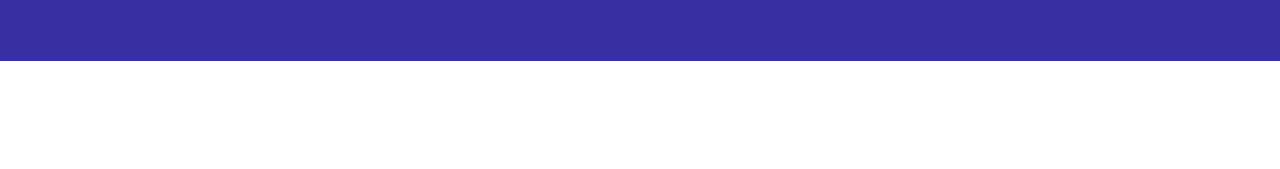
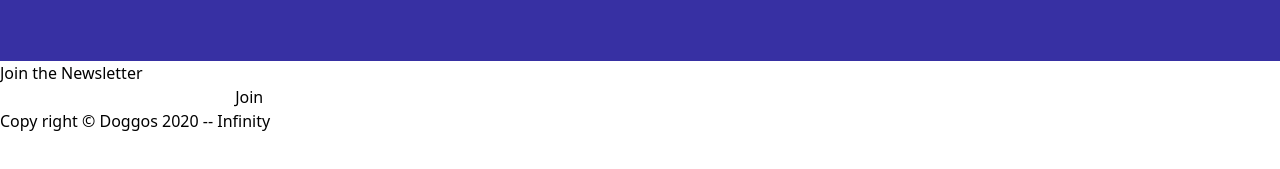
Before and after one commit to Annie-Huang/tailwind-site, a website: page index.html in a window 1280 px wide. Shown: the part 629-798 px from the top of the page. Drawn offline with nearby package versions, Linux system fonts and the light colour scheme.

Commit message:
Markup for footer

```diff
--- a/index.html
+++ b/index.html
@@ -66,6 +66,21 @@
 
 
 <!--footer + newletter ==================================================================== -->
+<div>
+  <!-- left-->
+  <div>
+    <h3>Join the Newsletter</h3>
+    <form action="">
+      <input type="email" name="" id="" />
+      <button>Join</button>
+    </form>
+  </div>
+
+  <!-- right-->
+  <div>
+    Copy right &copy; Doggos 2020 -- Infinity
+  </div>
+</div>
 
 </body>
 </html>
```
